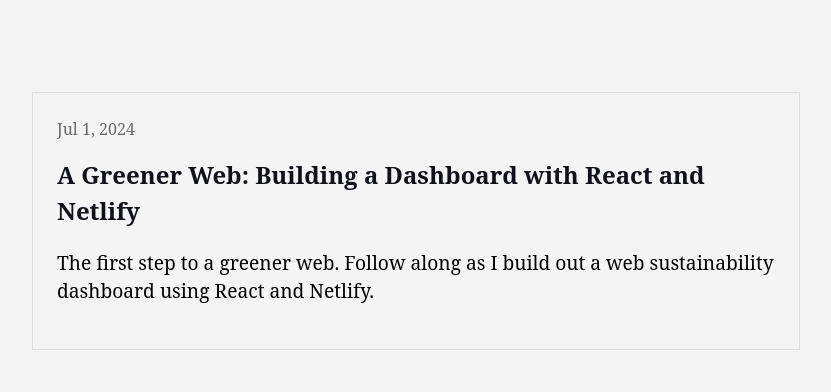
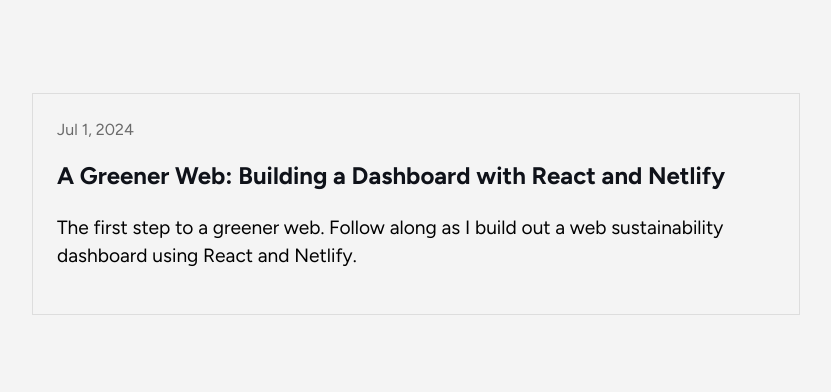
Before and after one commit to APJohns/blog, an Astro site: page / in a window 1280 px wide. Shown: the part 276-668 px from the top of the page, without its empty margins (224-1055 px from the left). Built offline with nearby package versions, Linux system fonts and the light colour scheme; Astro itself is replaced by a stand-in of ours; a web font is replaced by a local one.

Commit message:
swap fonts

```diff
--- a/src/components/BaseHead.astro
+++ b/src/components/BaseHead.astro
@@ -4,9 +4,9 @@
 import '../styles/global.css';
 
 interface Props {
-	title: string;
-	description: string;
-	image?: string;
+  title: string;
+  description: string;
+  image?: string;
 }
 
 const canonicalURL = new URL(Astro.url.pathname, Astro.site);
@@ -21,7 +21,12 @@
 <meta name="generator" content={Astro.generator} />
 
 <!-- Font preloads -->
-<link rel="preload" href="/fonts/NotoSerif-VariableFont_wdth,wght" as="font" type="font/ttf" crossorigin />
+<link rel="preconnect" href="https://fonts.googleapis.com" />
+<link rel="preconnect" href="https://fonts.gstatic.com" crossorigin />
+<link
+  href="https://fonts.googleapis.com/css2?family=Figtree:ital,wght@0,300..900;1,300..900&family=Fira+Code:wght@300..700&display=swap"
+  rel="stylesheet"
+/>
 
 <!-- Canonical URL -->
 <link rel="canonical" href={canonicalURL} />
--- a/src/styles/global.css
+++ b/src/styles/global.css
@@ -12,39 +12,18 @@
   --gray-light: 229, 233, 240;
   --gray-dark: 34, 41, 57;
   --gray-gradient: rgba(var(--gray-light), 50%), #fff;
-	--box-shadow: 0 2px 6px rgba(var(--gray), 25%), 0 8px 24px rgba(var(--gray), 33%),
-		0 16px 32px rgba(var(--gray), 33%);
+  --box-shadow: 0 2px 6px rgba(var(--gray), 25%), 0 8px 24px rgba(var(--gray), 33%), 0 16px 32px rgba(var(--gray), 33%);
 
   --app-width: 90%;
   --surface: #f4f4f4;
   --surface-inverse: black;
   --body-subtle: #6a6a6a;
-}
-@font-face {
-	font-family: 'Atkinson';
-	src: url('/fonts/atkinson-regular.woff') format('woff');
-	font-weight: 400;
-	font-style: normal;
-	font-display: swap;
-}
-@font-face {
-	font-family: 'Atkinson';
-	src: url('/fonts/atkinson-bold.woff') format('woff');
-	font-weight: 700;
-	font-style: normal;
-	font-display: swap;
-}
 
-@font-face {
-	font-family: 'Noto Serif';
-	src: url('/fonts/NotoSerif-VariableFont_wdth,wght.ttf');
-	font-weight: 400;
-	font-style: normal;
-	font-display: swap;
+  --font-body: 'Figtree', sans-serif;
 }
 
 body {
-	font-family: 'Noto Serif', sans-serif;
+  font-family: var(--font-body);
   margin: 0;
   padding: 0;
   text-align: left;
```
Also changed, not shown: public/fonts/atkinson-bold.woff (deleted), public/fonts/atkinson-regular.woff (deleted), 1 other file. Lines whose indentation alone changed are shown as unchanged.
